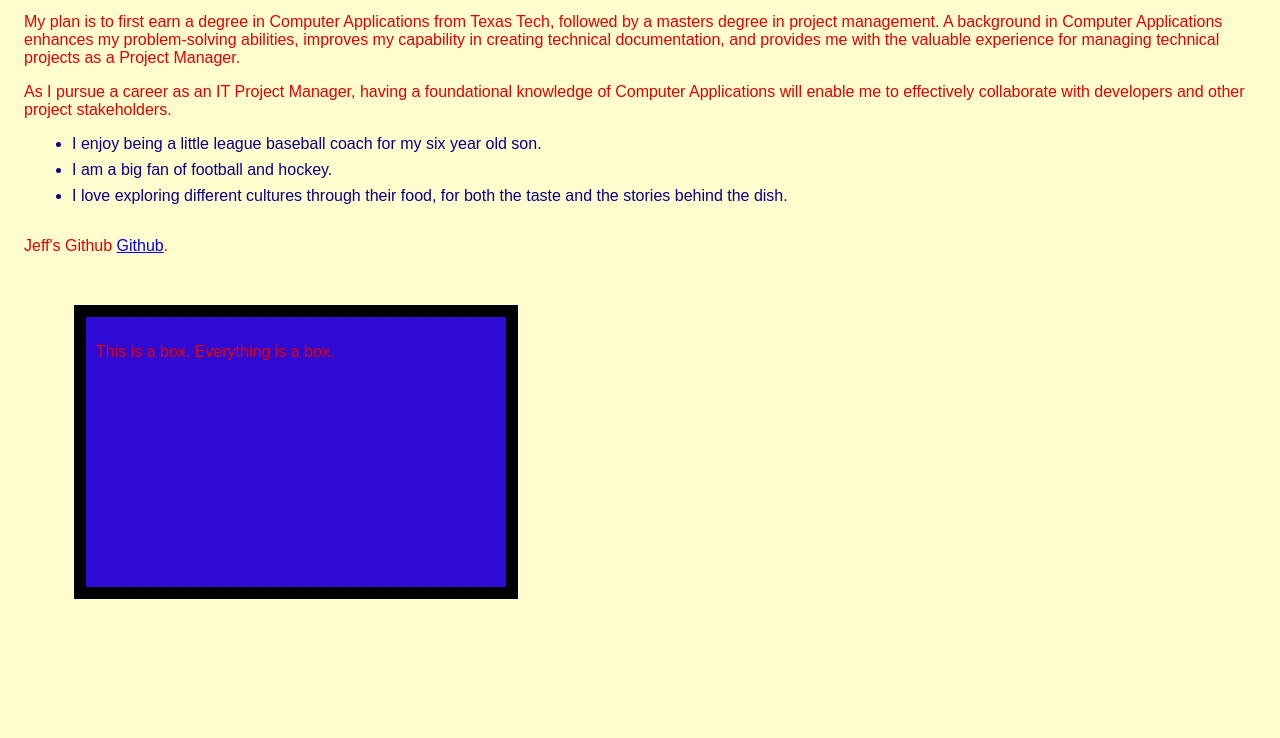
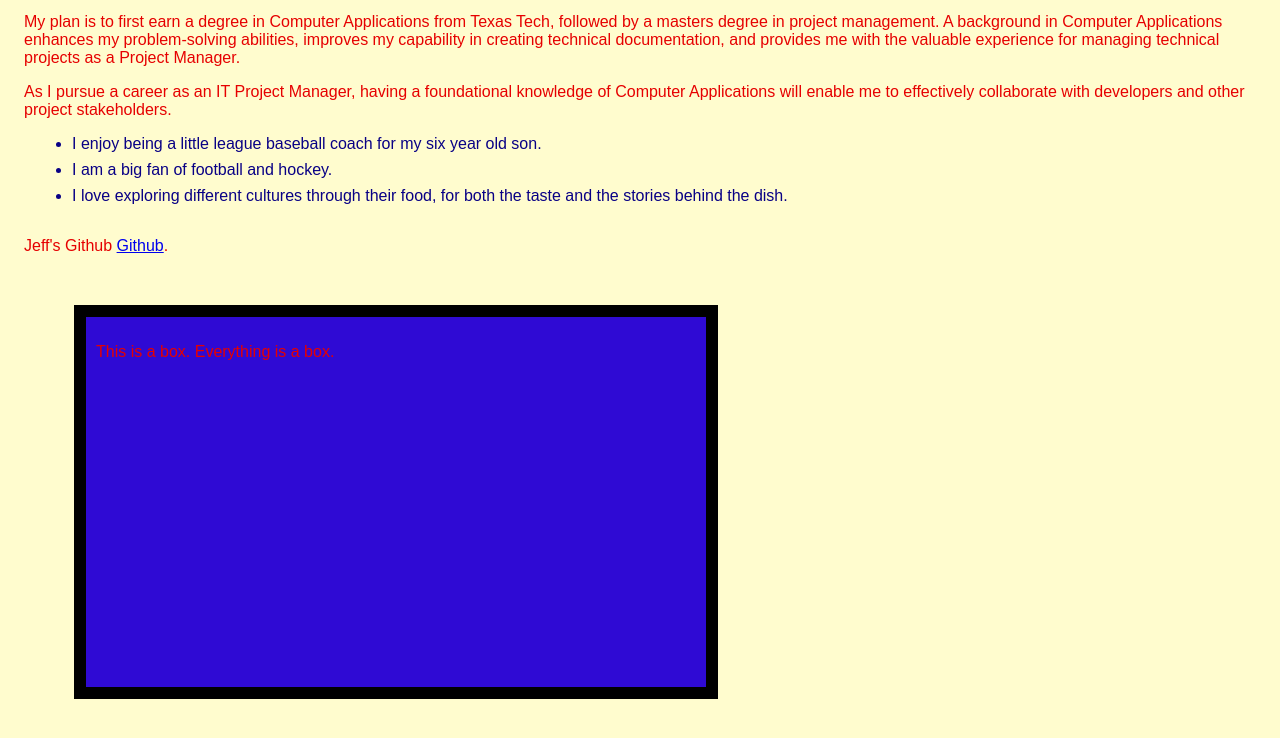
Before and after one commit to Jstein0914/Jstein0914.github.io, a plain HTML site: page index.html in a window 1280 px wide. Shown: the part 146-884 px from the top of the page. Before the commit the page ends 800 px from the top, so only its background shows below. Drawn offline with Linux system fonts and the light colour scheme.

Commit message:
Update style.css
Changed box size from 400 x 250 to 600 x 350

```diff
--- a/style.css
+++ b/style.css
@@ -42,8 +42,8 @@ li {
 
 /* Box */
 .box {
-  width: 400px;
-  height: 250px;
+  width: 600px;
+  height: 350px;
   background-color: #2f0ad4;
   border: 12px solid #000000;
   padding: 10px;
```
